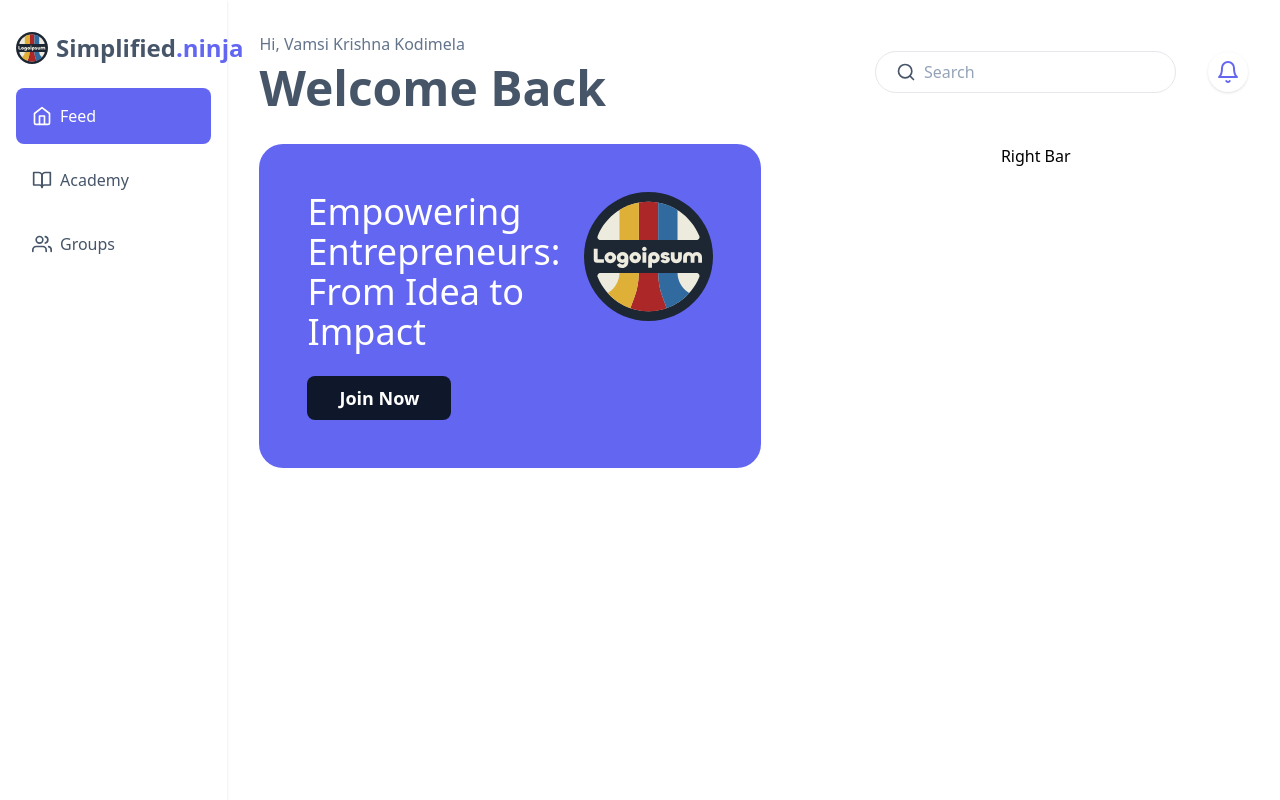
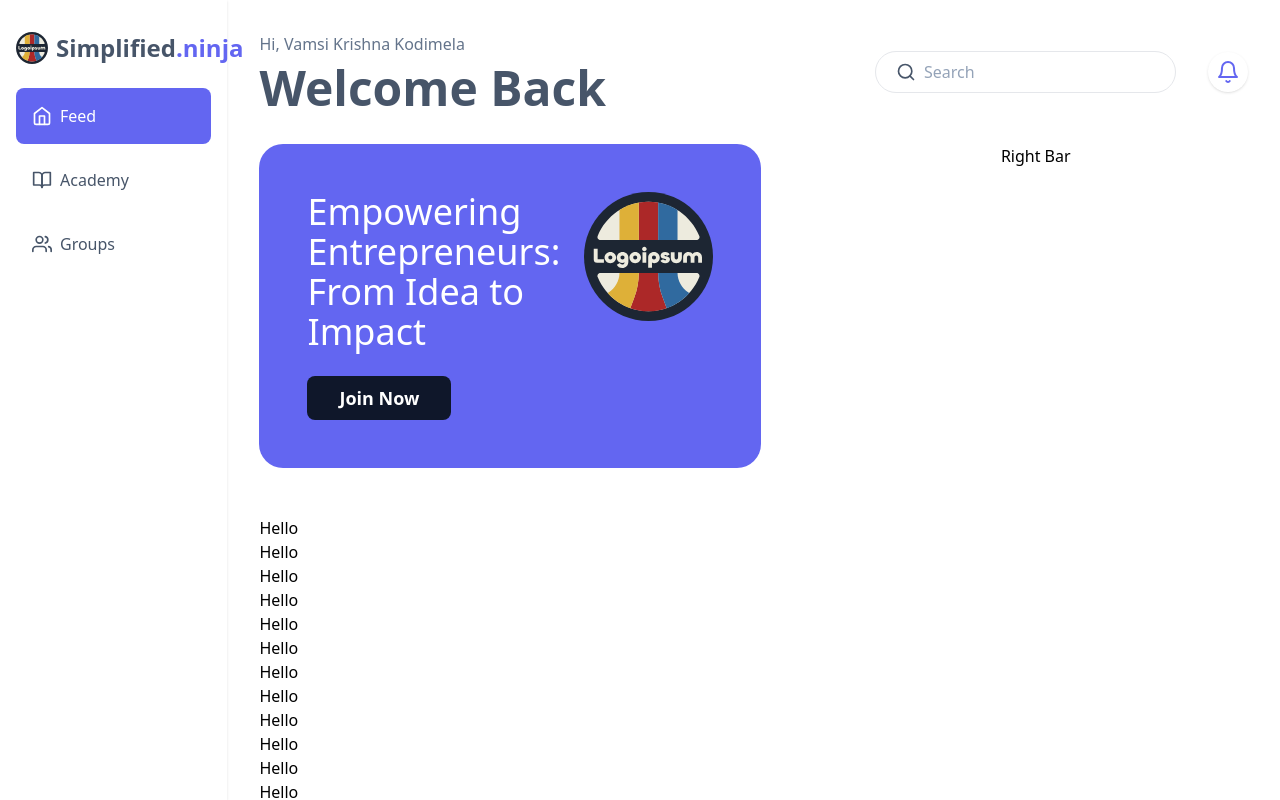
Before and after one commit to vamsi-krishna-kodimela/simplified-ninja, a React (Vite) app: page / in a window 1280 px wide. Built offline with nearby package versions, Linux system fonts and the light colour scheme.

Commit message:
Minor changes to layout

```diff
--- a/src/layouts/MainLayout/MainLayout.tsx
+++ b/src/layouts/MainLayout/MainLayout.tsx
@@ -6,11 +6,11 @@ import Rightbar from "../../components/Leftbar/Rightbar";
 
 const MainLayout = () => {
   return (
-    <div className="h-screen grid grid-cols-[1fr_5fr] w-100 items-start grid-rows-[minmax(144px,_auto)]">
+    <div className="h-screen grid grid-cols-[1fr_5fr] w-100 items-start grid-rows-[minmax(144px,_auto)] overflow-hidden">
       <Navbar />
       <Header />
-      <div className="p-8 pt-0 flex-1 flex gap-60">
-        <main className="flex-1">
+      <div className="p-8 pt-0 flex-1 flex gap-60 h-full overflow-auto">
+        <main className="flex-1 flex flex-col gap-12">
           <Outlet />
         </main>
         <Rightbar />
--- a/src/screens/Home/Home.tsx
+++ b/src/screens/Home/Home.tsx
@@ -1,11 +1,13 @@
 import React from "react";
 import HeroSection from "./components/HeroSection";
+import FeedSection from "./components/FeedSection";
 
 const Home = () => {
   return (
-    <div>
+    <>
       <HeroSection />
-    </div>
+      <FeedSection />
+    </>
   );
 };
 
--- /dev/null
+++ b/src/screens/Home/components/FeedSection.tsx
@@ -0,0 +1,86 @@
+import React from "react";
+
+const FeedSection = () => {
+  return (
+    <div>
+      <p>Hello</p>
+      <p>Hello</p>
+      <p>Hello</p>
+      <p>Hello</p>
+      <p>Hello</p>
+      <p>Hello</p>
+      <p>Hello</p>
+      <p>Hello</p>
+      <p>Hello</p>
+      <p>Hello</p>
+      <p>Hello</p>
+      <p>Hello</p>
+      <p>Hello</p>
+      <p>Hello</p>
+      <p>Hello</p>
+      <p>Hello</p>
+      <p>Hello</p>
+      <p>Hello</p>
+      <p>Hello</p>
+      <p>Hello</p>
+      <p>Hello</p>
+      <p>Hello</p>
+      <p>Hello</p>
+      <p>Hello</p>
+      <p>Hello</p>
+      <p>Hello</p>
+      <p>Hello</p>
+      <p>Hello</p>
+      <p>Hello</p>
+      <p>Hello</p>
+      <p>Hello</p>
+      <p>Hello</p>
+      <p>Hello</p>
+      <p>Hello</p>
+      <p>Hello</p>
+      <p>Hello</p>
+      <p>Hello</p>
+      <p>Hello</p>
+      <p>Hello</p> <p>Hello</p>
+      <p>Hello</p>
+      <p>Hello</p>
+      <p>Hello</p>
+      <p>Hello</p>
+      <p>Hello</p>
+      <p>Hello</p>
+      <p>Hello</p>
+      <p>Hello</p>
+      <p>Hello</p>
+      <p>Hello</p>
+      <p>Hello</p>
+      <p>Hello</p>
+      <p>Hello</p>
+      <p>Hello</p>
+      <p>Hello</p>
+      <p>Hello</p>
+      <p>Hello</p>
+      <p>Hello</p>
+      <p>Hello</p>
+      <p>Hello</p>
+      <p>Hello</p>
+      <p>Hello</p>
+      <p>Hello</p>
+      <p>Hello</p>
+      <p>Hello</p>
+      <p>Hello</p>
+      <p>Hello</p>
+      <p>Hello</p>
+      <p>Hello</p>
+      <p>Hello</p>
+      <p>Hello</p>
+      <p>Hello</p>
+      <p>Hello</p>
+      <p>Hello</p>
+      <p>Hello</p>
+      <p>Hello</p>
+      <p>Hello</p>
+    </div>
+  );
+};
+
+export default FeedSection;
```
